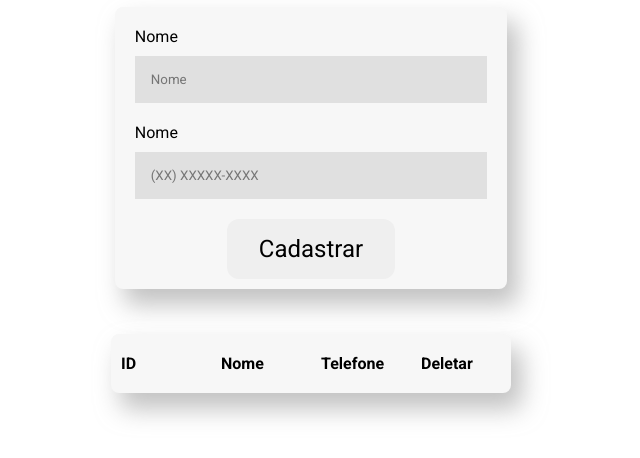
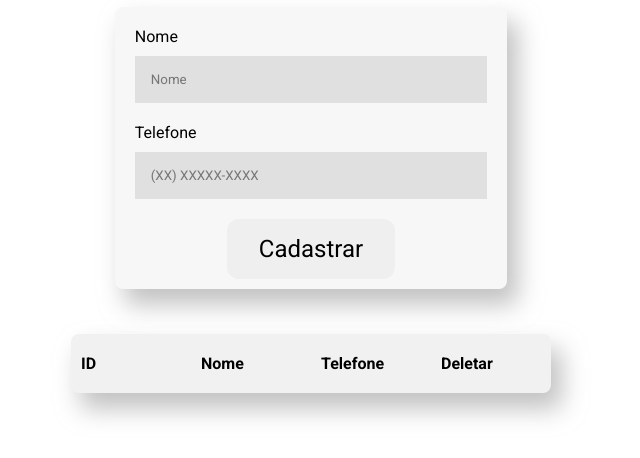
Before and after one commit to PsSave/lista_de_contatos, a plain HTML site: page index.html in a window 1280 px wide. Shown: the part 60-518 px from the top of the page, without its empty margins (329-969 px from the left). Drawn offline with Linux system fonts and the light colour scheme.

Commit message:
Mudanças visuais

```diff
--- a/index.html
+++ b/index.html
@@ -12,9 +12,9 @@
     <form action="">
       <Label>Nome</Label>
       <input type="text" id="txtNome" placeholder="Nome">
-      <Label>Nome</Label>
+      <Label>Telefone</Label>
 
-      <input type="text" id="txtTel" placeholder="(XX) XXXXX-XXXX">
+      <input type="tel" id="txtTel" placeholder="(XX) XXXXX-XXXX">
     </form>
     <button id="cadastrarBtn">Cadastrar</button>
   </div>
--- a/scss/style.scss
+++ b/scss/style.scss
@@ -59,12 +59,11 @@
     flex-direction: column;
     flex-wrap: wrap;
     place-content: center;
-    width: max-content;
     margin: 45px auto;
     padding: 0 10px;
-    width: 25rem;
+    width: 30rem;
     border-radius: 8px;
-    background: #f7f7f7;
+    background: #f1f1f1;
     box-shadow: 10px 15px 25px 1px rgba(151, 151, 151, 0.589);
     thead {
       display: flex;
@@ -76,10 +75,11 @@
         gap: 20px;
         justify-content: space-between;
         width: 100%;
-        padding: 20px 0;
+        padding: 20px 0px;
         th {
           text-align: start;
           width: 100%;
+
         }
       }
     }
@@ -90,19 +90,19 @@
         text-align: start;
         justify-content: space-between;
         width: 100%;
-
         td {
           text-align: start;
-          padding: 10px 0;
-          width: 100%;
+          padding: 10px 0px;
           display: flex;
           align-items: center;
+          width: 100%;
           button {
             border: 0;
             border-radius: .75rem;
             background: #fcb7b7;
             padding: 5px;
             box-shadow: 0 0 10px -1px rgba(221, 83, 83, 0.589);
+            cursor: pointer;
           }
         }
       }
```
Also changed, not shown: scss/style.css, 1 other file.
